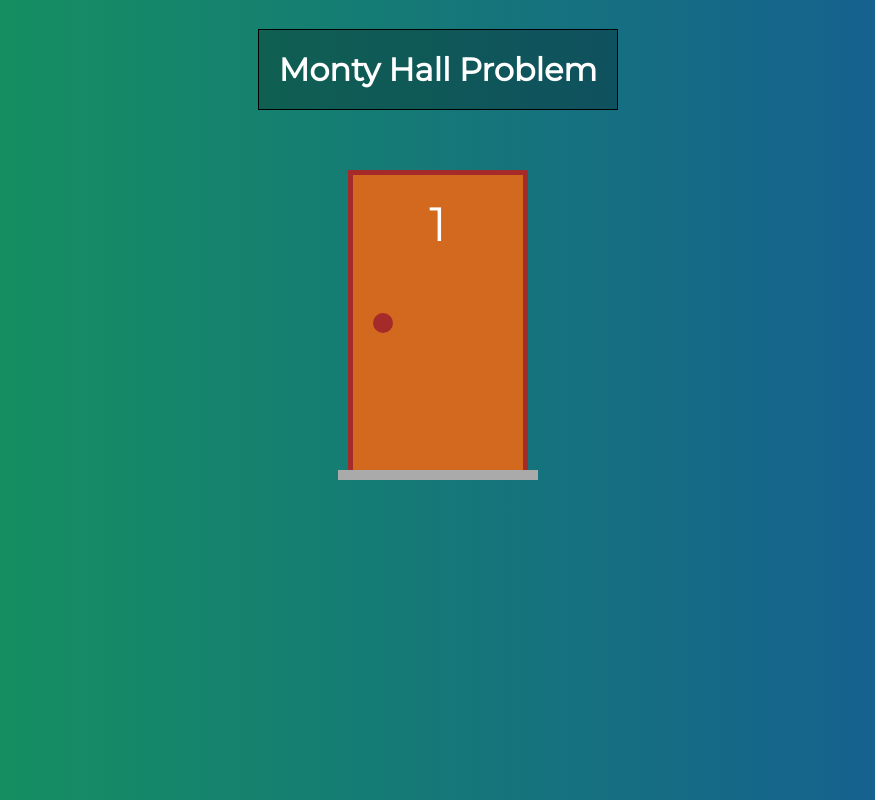
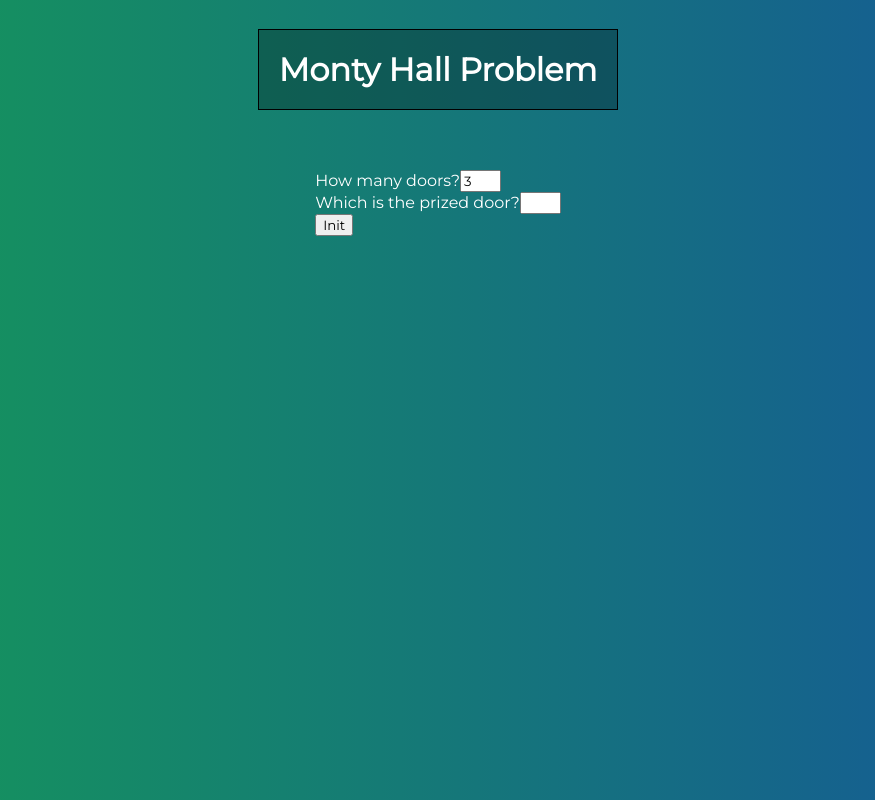
Before and after one commit to brenomachadodomonte/vue_monty_hall, a Vue app: page / in a window 1280 px wide. Shown: the whole page, without its empty margins (202-1077 px from the left). Built offline with nearby package versions, Linux system fonts and the light colour scheme.

Commit message:
Drawing doors by the given number

```diff
--- a/src/App.vue
+++ b/src/App.vue
@@ -1,7 +1,23 @@
 <template>
   <div id="app">
     <h1>Monty Hall Problem</h1>
-    <Door number="1" :hasGift="false"/>
+    <div class="form">
+      <div v-if="!started">
+        <label for="portsAmout">How many doors?</label>
+        <input type="text" id="portsAmout" size="3" v-model.number="portsAmout">
+      </div>
+      <div v-if="!started">
+        <label for="selectedPort">Which is the prized door?</label>
+        <input type="text" id="selectedPort" size="3" v-model.number="selectedPort">
+      </div>
+      <button v-if="!started" @click="started = true">Init</button>
+      <button v-if="started" @click="started = false">Restart</button>
+    </div>
+    <div class="doors" v-if="started">
+      <div v-for="i in portsAmout" :key="i">
+        <Door :hasGift="i === selectedPort" :number="i"/>
+      </div>
+    </div>
   </div>
 </template>
 
@@ -10,7 +26,14 @@ import Door from "./components/Door";
 
 export default {
   name: 'App',
-  components: { Door }
+  components: { Door },
+  data: function() {
+    return {
+      started: false,
+      portsAmout: 3,
+      selectedPort: null
+    }
+  }
 }
 </script>
 
```
